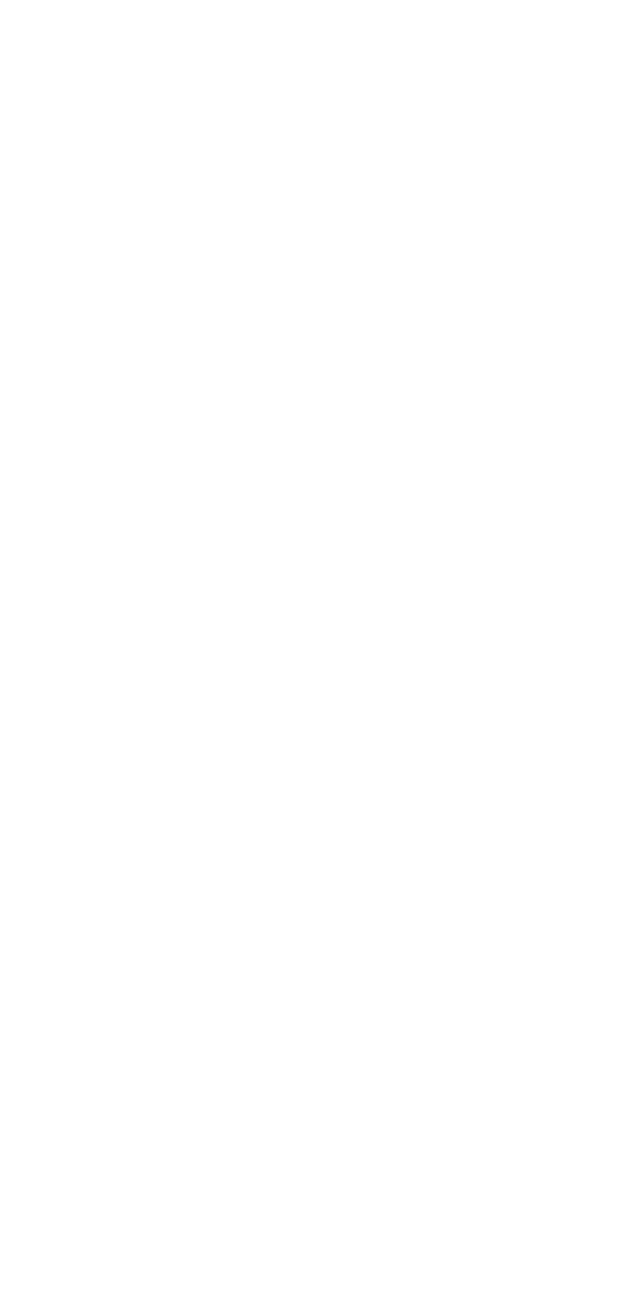
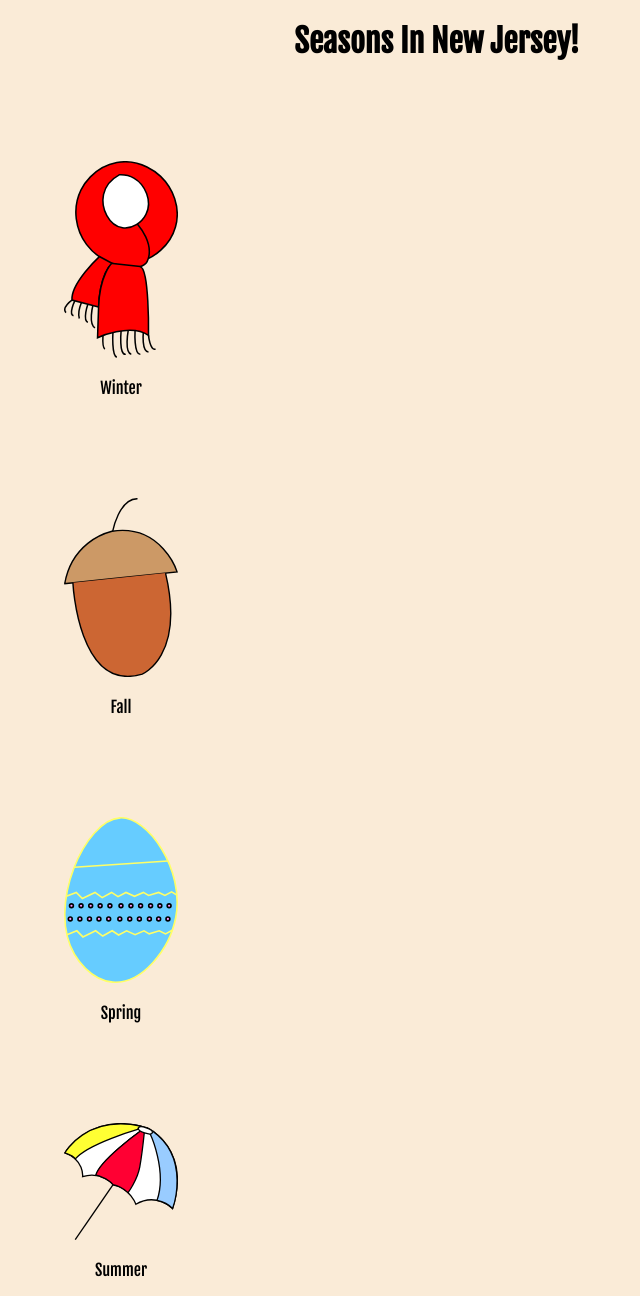
Before and after one commit to 123jracine/icon-website, a plain HTML site: page index.html in a window 1280 px wide. Shown: the whole page, without its empty margins (203-843 px from the left). Before the commit the page ends 800 px from the top, so only its background shows below. Drawn offline with Linux system fonts and the light colour scheme.

Commit message:
ADDED ICONS

```diff
--- a/index.html
+++ b/index.html
@@ -4,9 +4,53 @@
     <meta charset="UTF-8">
     <meta http-equiv="X-UA-Compatible" content="IE=edge">
     <meta name="viewport" content="width=device-width, initial-scale=1.0">
+    <link rel="stylesheet" href="style.css">
     <title>Icon Website</title>
+
 </head>
 <body>
 
+<h1>Seasons In New Jersey!</h1>
+
+
+
+
+
+        <div class="w3-card-4" style="width:50%">
+          <img src="images/scarf-colored.svg" alt="Spring" style="width:18%">
+          <div class="w3-container w3-center">
+            <p>Winter</p>
+          </div>
+        </div>
+      </div>
+
+      <div class="w3-card-4" style="width:50%">
+        <img src="images/acorn-colored.svg" alt="Spring" style="width:18%">
+        <div class="w3-container w3-center">
+          <p>Fall</p>
+        </div>
+      </div>
+    </div>
+
+    <div class="w3-card-4" style="width:50%">
+        <img src="images/egg.svg" alt="Spring" style="width:18%">
+        <div class="w3-container w3-center">
+          <p>Spring</p>
+        </div>
+      </div>
+    </div>
+
+    <div class="w3-card-4" style="width:50%">
+        <img src="images/umbrella.svg" alt="Spring" style="width:18%">
+        <div class="w3-container w3-center">
+          <p>Summer</p>
+        </div>
+      </div>
+    </div>
+
+
+
+
+
 </body>
 </html>
--- a/style.css
+++ b/style.css
@@ -0,0 +1,19 @@
+@import url('https://fonts.googleapis.com/css2?family=Fjalla+One&display=swap');
+
+body {
+background-color: antiquewhite;
+}
+
+p,
+h1 {
+    font-family: 'Fjalla One', sans-serif;
+}
+
+.w3-card-4 {
+    text-align: center;
+    margin-top: 100px;
+}
+
+h1 {
+    text-align: center;
+}
```
Also changed, not shown: images/acorn-colored.svg (added), images/egg.svg (added), images/scarf-colored.svg (added), images/umbrella.svg (added).
